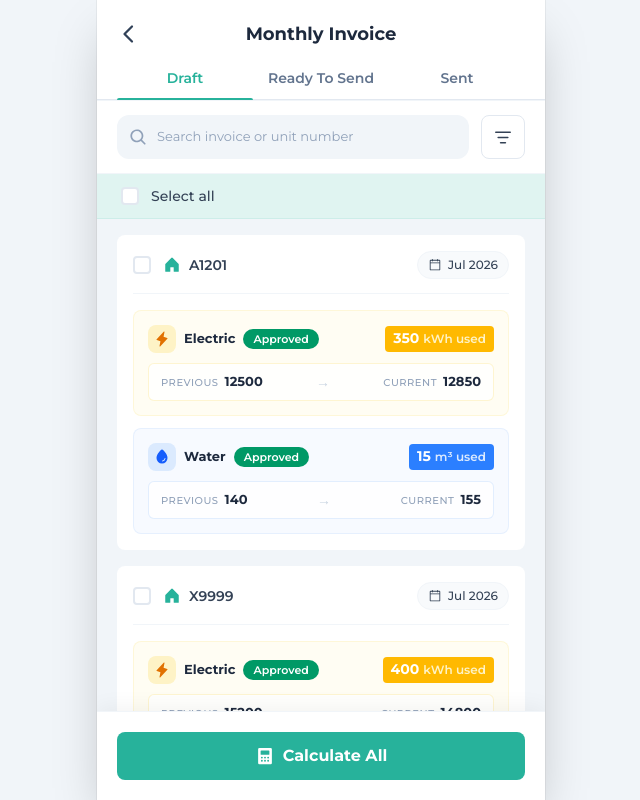
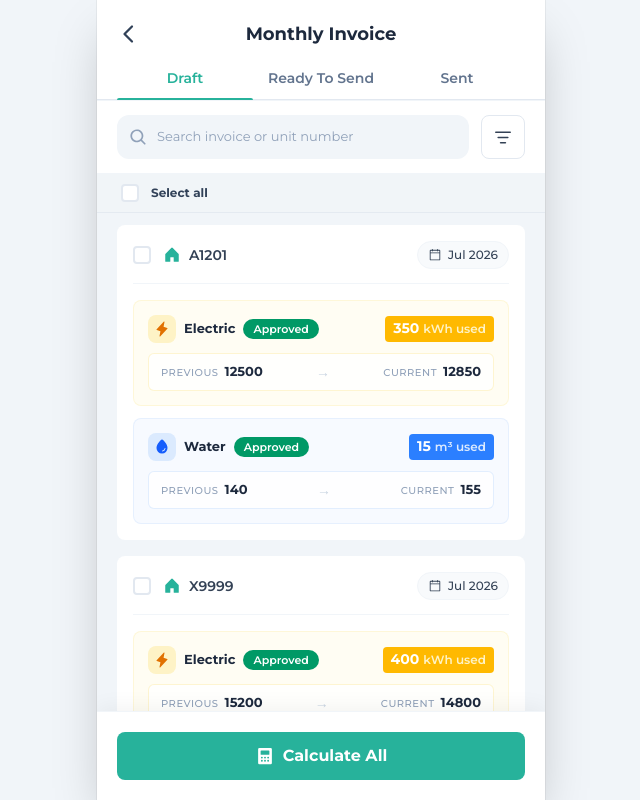
Before and after one commit to ProgrammerMuda/Calculate-Invoice, a React (Vite) app: page / in a window 1280 px wide. Both pictures are taken after a click on the button 640 px from the left and 162 px from the top of the page. Shown: the whole page, without its empty margins (319-959 px from the left). Built offline with nearby package versions, Linux system fonts and the light colour scheme; the HTML template or start-up script is replaced by a standard one.

Commit message:
Fix Select All bar to be completely static and unmoving during scroll

```diff
--- a/src/App.tsx
+++ b/src/App.tsx
@@ -844,28 +844,58 @@ export default function App() {
         )}
       </div>
 
+      {/* Static Select All Header Bar (Fixed outside scroll area) */}
+      {activeTab === 'draft' && filteredDrafts.length > 0 && (
+        <div className="bg-slate-100/90 px-6 py-2.5 border-b border-slate-200/80 flex justify-between items-center shrink-0 z-20">
+          <label className="flex items-center gap-3 cursor-pointer group select-none">
+            <RoundedCheckbox
+              checked={filteredDrafts.filter(canCalculate).length > 0 && filteredDrafts.filter(canCalculate).every(d => selectedDrafts.has(d.id))}
+              onChange={toggleAllDrafts}
+            />
+            <span className="text-xs font-bold text-slate-700">Select all</span>
+          </label>
+          {selectedDrafts.size > 0 && (
+            <span className="text-xs text-slate-500 font-semibold">{selectedDrafts.size} selected</span>
+          )}
+        </div>
+      )}
+
+      {activeTab === 'ready' && filteredReady.length > 0 && (
+        <div className="bg-slate-100/90 px-6 py-2.5 border-b border-slate-200/80 flex justify-between items-center shrink-0 z-20">
+          <label className="flex items-center gap-3 cursor-pointer select-none">
+            <RoundedCheckbox
+              checked={filteredReady.filter(r => r.status !== 'Zero amount').length > 0 && filteredReady.filter(r => r.status !== 'Zero amount').every(r => selectedReady.has(r.id))}
+              onChange={toggleAllReady}
+            />
+            <span className="text-xs font-bold text-slate-700">Select all</span>
+          </label>
+          {selectedReady.size > 0 && (
+            <span className="text-xs text-slate-500 font-semibold">{selectedReady.size} selected</span>
+          )}
+        </div>
+      )}
+
+      {activeTab === 'sent' && filteredSent.length > 0 && (
+        <div className="bg-slate-100/90 px-6 py-2.5 border-b border-slate-200/80 flex justify-between items-center shrink-0 z-20">
+          <label className="flex items-center gap-3 cursor-pointer select-none">
+            <RoundedCheckbox
+              checked={filteredSent.length > 0 && filteredSent.every(s => selectedSent.has(s.id))}
+              onChange={toggleAllSent}
+            />
+            <span className="text-xs font-bold text-slate-700">Select all</span>
+          </label>
+          {selectedSent.size > 0 && (
+            <span className="text-xs text-slate-500 font-semibold">{selectedSent.size} selected</span>
+          )}
+        </div>
+      )}
+
       {/* Main Content Area */}
-      <div className="flex-1 overflow-y-auto overscroll-contain bg-background pb-32">
+      <div className="flex-1 overflow-y-auto overscroll-contain bg-background pb-32 pt-3">
 
         {/* TAB: DRAFT */}
         {activeTab === 'draft' && (
           <div className="flex flex-col gap-4">
-            {/* Select All Row - Sticky */}
-            {filteredDrafts.length > 0 && (
-              <div className="sticky top-0 z-10 bg-primary-light flex justify-between items-center px-6 py-3 border-b border-primary/10">
-                <label className="flex items-center gap-3 cursor-pointer group">
-                  <RoundedCheckbox
-                    checked={filteredDrafts.filter(canCalculate).length > 0 && filteredDrafts.filter(canCalculate).every(d => selectedDrafts.has(d.id))}
-                    onChange={toggleAllDrafts}
-                  />
-                  <span className="text-sm font-medium">Select all</span>
-                </label>
-                {selectedDrafts.size > 0 && (
-                  <span className="text-sm text-slate-500 font-medium">{selectedDrafts.size} units selected</span>
-                )}
-              </div>
-            )}
-
             {/* List */}
             {filteredDrafts.length === 0 && (
               <EmptyState
@@ -1010,21 +1040,6 @@ export default function App() {
         {/* TAB: READY */}
         {activeTab === 'ready' && (
           <div className="flex flex-col gap-4">
-            {filteredReady.length > 0 && (
-              <div className="sticky top-0 z-10 bg-primary-light flex justify-between items-center px-6 py-3 border-b border-primary/10">
-                <label className="flex items-center gap-3 cursor-pointer">
-                  <RoundedCheckbox
-                    checked={filteredReady.filter(r => r.status !== 'Zero amount').length > 0 && filteredReady.filter(r => r.status !== 'Zero amount').every(r => selectedReady.has(r.id))}
-                    onChange={toggleAllReady}
-                  />
-                  <span className="text-sm font-medium">Select all</span>
-                </label>
-                {selectedReady.size > 0 && (
-                  <span className="text-sm text-slate-500 font-medium">{selectedReady.size} units selected</span>
-                )}
-              </div>
-            )}
-
             {filteredReady.length === 0 && <EmptyState />}
             <div className="px-5 flex flex-col gap-4 pb-4">
               {filteredReady.map(invoice => {
@@ -1088,21 +1103,6 @@ export default function App() {
         {/* TAB: SENT */}
         {activeTab === 'sent' && (
           <div className="flex flex-col gap-4">
-            {filteredSent.length > 0 && (
-              <div className="sticky top-0 z-10 bg-primary-light flex justify-between items-center px-6 py-3 border-b border-primary/10">
-                <label className="flex items-center gap-3 cursor-pointer">
-                  <RoundedCheckbox
-                    checked={filteredSent.length > 0 && filteredSent.every(s => selectedSent.has(s.id))}
-                    onChange={toggleAllSent}
-                  />
-                  <span className="text-sm font-medium">Select all</span>
-                </label>
-                {selectedSent.size > 0 && (
-                  <span className="text-sm text-slate-500 font-medium">{selectedSent.size} invoices selected</span>
-                )}
-              </div>
-            )}
-
             {filteredSent.length === 0 && <EmptyState />}
             <div className="px-5 flex flex-col gap-4 pb-4">
               {filteredSent.map(invoice => {
```
